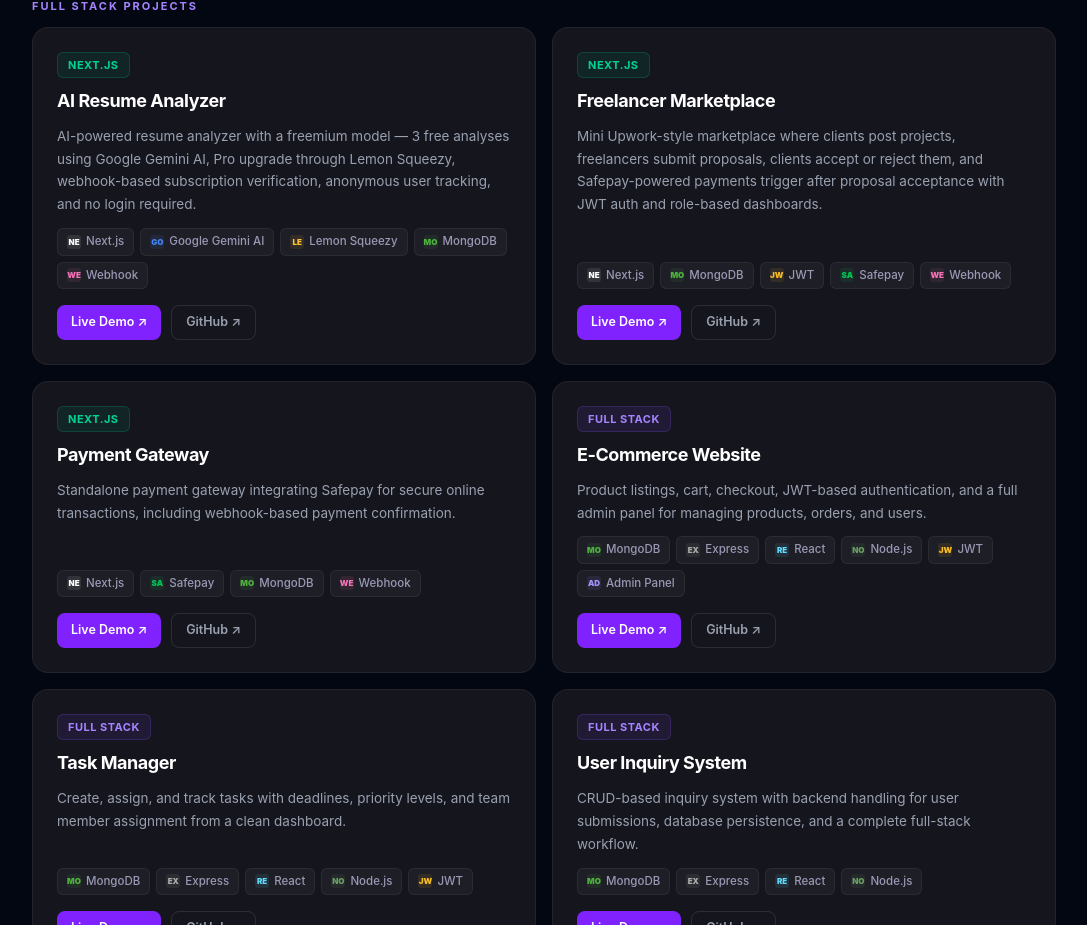
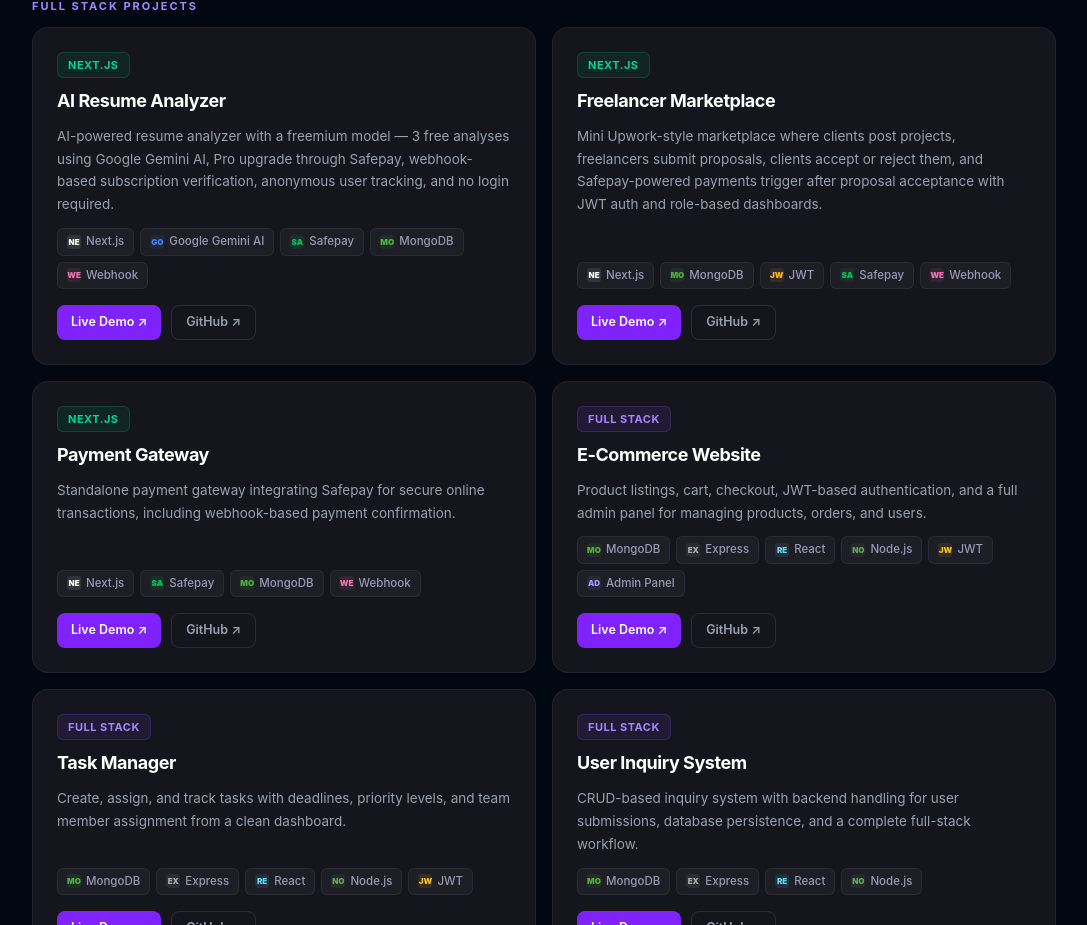
Before and after one commit to Rayan-Ahmed-developer/portfolio, a React app: page / in a window 1280 px wide. Shown: the part 3177-4102 px from the top of the page, without its empty margins (96-1183 px from the left). Built offline with nearby package versions, Linux system fonts and the light colour scheme; the HTML template or start-up script is replaced by a standard one.

Commit message:
fix project url

```diff
--- a/src/components/Contacts.jsx
+++ b/src/components/Contacts.jsx
@@ -43,7 +43,7 @@ const contactLinks = [
   {
     label: 'WhatsApp',
     value: 'Message me directly',
-    href: 'https://wa.me/',
+    href: 'https://wa.me/923453275006',
     iconBg: 'rgba(52,211,153,0.10)',
     iconBorder: 'rgba(52,211,153,0.2)',
     icon: (
--- a/src/components/Projects.jsx
+++ b/src/components/Projects.jsx
@@ -4,8 +4,8 @@ const mainProjects = [
   {
     title: 'AI Resume Analyzer',
     type: 'Next.js',
-    desc: 'AI-powered resume analyzer with a freemium model — 3 free analyses using Google Gemini AI, Pro upgrade through Lemon Squeezy, webhook-based subscription verification, anonymous user tracking, and no login required.',
-    tech: ['Next.js', 'Google Gemini AI', 'Lemon Squeezy', 'MongoDB', 'Webhook'],
+    desc: 'AI-powered resume analyzer with a freemium model — 3 free analyses using Google Gemini AI, Pro upgrade through Safepay, webhook-based subscription verification, anonymous user tracking, and no login required.',
+    tech: ['Next.js', 'Google Gemini AI', 'Safepay', 'MongoDB', 'Webhook'],
     demo: 'https://ai-resume-sigma-two.vercel.app/',
     github: 'https://github.com/Rayan-Ahmed-developer/AI-Resume',
   },
@@ -22,7 +22,7 @@ const mainProjects = [
     type: 'Next.js',
     desc: 'Standalone payment gateway integrating Safepay for secure online transactions, including webhook-based payment confirmation.',
     tech: ['Next.js', 'Safepay', 'MongoDB', 'Webhook'],
-    demo: 'https://vercel.com/rayan-ahmed-s-projects/payment-gateway',
+    demo: 'https://payment-gateway-nine-kappa.vercel.app/',
     github: 'https://github.com/Rayan-Ahmed-developer/Payment-gateway',
   },
   {
@@ -89,7 +89,6 @@ const techColors = {
   'Node.js': { bg: '#68a06318', color: '#68a063' },
   'Next.js': { bg: '#ffffff18', color: '#ffffff' },
   'Google Gemini AI': { bg: '#4285f418', color: '#4285f4' },
-  'Lemon Squeezy': { bg: '#ffc23318', color: '#ffc233' },
   Safepay: { bg: '#00c85318', color: '#00c853' },
   JWT: { bg: '#fbbf2418', color: '#fbbf24' },
   'Admin Panel': { bg: '#a392ff18', color: '#a392ff' },
```
